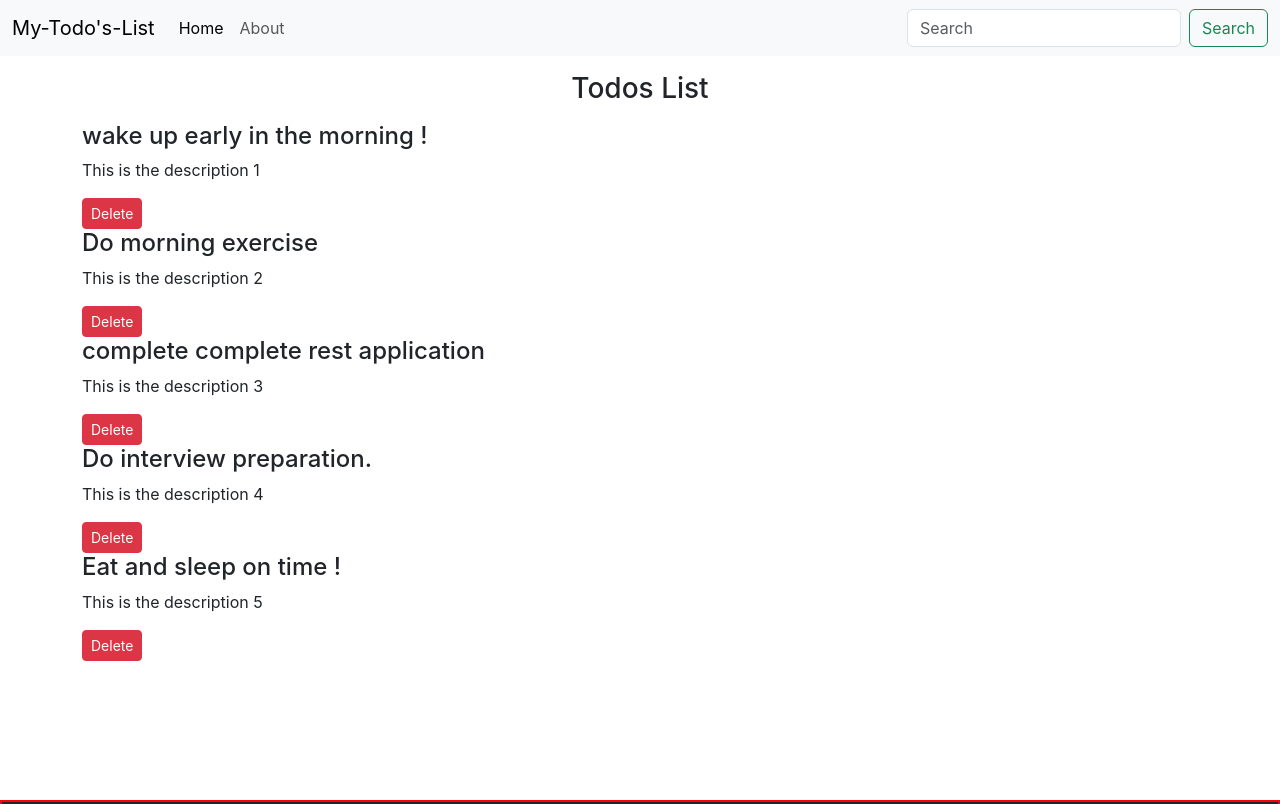
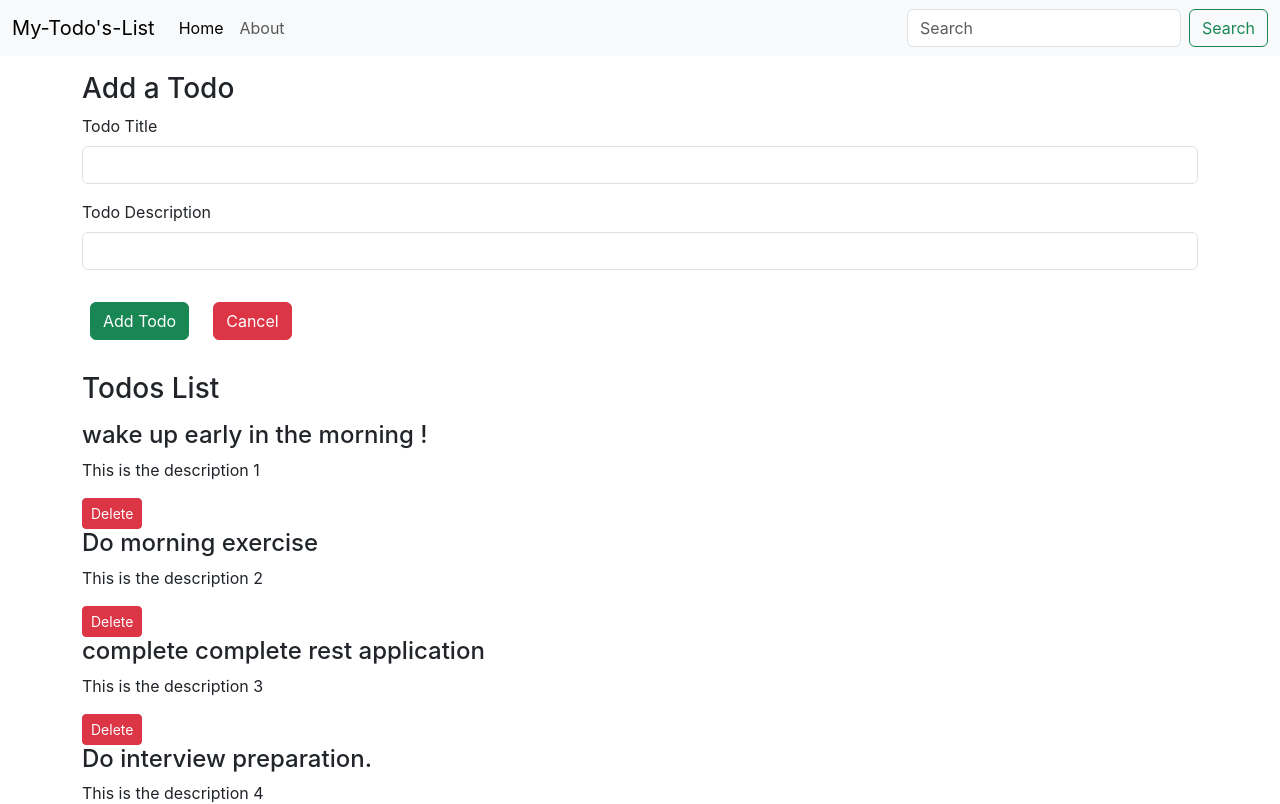
Before and after one commit to GauriHDeshpande/todo-list, a React (Create React App) app: page / in a window 1280 px wide. Shown: the top 804 px of the page. Built offline with nearby package versions, Linux system fonts and the light colour scheme.

Commit message:
Added AddTodo functionality

```diff
--- a/src/App.js
+++ b/src/App.js
@@ -3,6 +3,7 @@
 import { Footer } from './MyComponents/Footer';//It is passed in curly brackets because it is not exported by default through its function.
 import Header from './MyComponents/Header';
 import Todos from './MyComponents/Todos';
+import AddTodo from './MyComponents/AddTodo';
 
 function App() {
   const onDelete = (todo) => {
@@ -10,6 +11,17 @@
     setTodos(todos.filter((e) => {
       return e !== todo;
     }))
+  }
+  const addTodo = (title,desc) =>{
+    console.log("I am adding this todo", title, desc);
+    let sno = todos[todos.length - 1].sno + 1;
+    const myTodo = {
+      sno : sno,
+      title : title,
+      desc : desc
+    }
+    setTodos([...todos, myTodo]);
+    console.log(myTodo);
   }
   const [todos, setTodos] = useState([
     {
@@ -38,9 +50,11 @@
       desc: "This is the description 5"
     }
   ]);
-  return (
+
+    return (
     <>
       <Header title="My-Todo's-List" searchBar={true} />
+      <AddTodo addTodo={addTodo}/>
       <Todos todos={todos} onDelete={onDelete} />
       <Footer />
     </>
--- a/src/MyComponents/AddTodo.js
+++ b/src/MyComponents/AddTodo.js
@@ -1,24 +1,32 @@
-import React from 'react'
+import React, {useState} from 'react'
 
-const AddTodo = () => {
+const AddTodo = ({addTodo}) => {
+    const [title, setTitle] = useState("");
+    const [desc, setDesc] = useState("");
+    const submit = (e) => {
+        e.preventDefault();
+        if(!title || !desc){
+            alert("Title or description can not be blank.")
+        }
+        addTodo(title, desc)
+    }
     return (
         <>
-            <form>
-                <div class="mb-3">
-                    <label for="exampleInputEmail1" class="form-label">Email address</label>
-                    <input type="email" class="form-control" id="exampleInputEmail1" aria-describedby="emailHelp" />
-                    <div id="emailHelp" class="form-text">We'll never share your email with anyone else.</div>
-                </div>
-                <div class="mb-3">
-                    <label for="exampleInputPassword1" class="form-label">Password</label>
-                    <input type="password" class="form-control" id="exampleInputPassword1" />
-                </div>
-                <div class="mb-3 form-check">
-                    <input type="checkbox" class="form-check-input" id="exampleCheck1" />
-                    <label class="form-check-label" for="exampleCheck1">Check me out</label>
-                </div>
-                <button type="submit" class="btn btn-primary">Submit</button>
-            </form>
+            <div className='container my-3'>
+                <form onSubmit={submit}>
+                    <h3>Add a Todo</h3>
+                    <div className="mb-3">
+                        <label htmlFor="title" className="form-label">Todo Title</label>
+                        <input type="text" className="form-control" onChange={(e) =>setTitle(e.target.value)} id="title" aria-describedby="emailHelp" value={title}/>
+                    </div>
+                    <div className="mb-3">
+                        <label htmlFor="desc" className="form-label">Todo Description</label>
+                        <input type="text" className="form-control" onChange={(e) => setDesc(e.target.value)} id="desc" value={desc}/>
+                    </div>
+                    <button type="submit" className="btn btn-success my-3 mx-2">Add Todo</button>
+                    <button type="cancel" className="btn btn-danger my-3 mx-3">Cancel</button>
+                </form>
+            </div>
         </>
     )
 }
--- a/src/MyComponents/Footer.js
+++ b/src/MyComponents/Footer.js
@@ -2,7 +2,7 @@
 
 export function Footer() {
   let footerStyle = {
-    position: "absolute",
+    position: "relative",
     top: "100vh",
     width: "100%",
     border: "2px solid red"
--- a/src/MyComponents/Todos.js
+++ b/src/MyComponents/Todos.js
@@ -5,7 +5,7 @@
   return (
     <>
       <div className='container'>
-        <h3 className='text-center my-3'>Todos List</h3>
+        <h3 className='my-3'>Todos List</h3>
         {props.todos.length === 0 ? "No todos to display" : props.todos.map((todo) => {
           return <TodoItem todo={todo} key={todo.sno} onDelete={props.onDelete}/>
         })}
```
